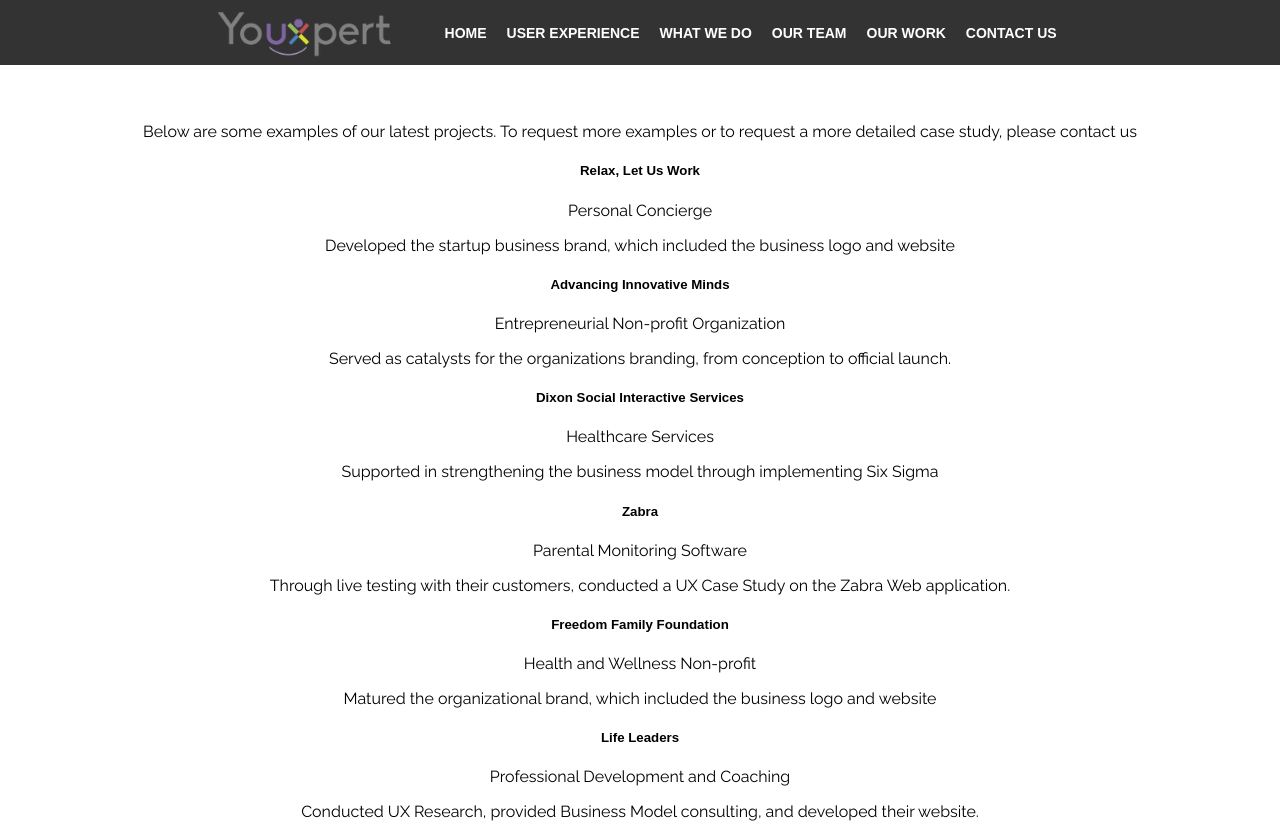
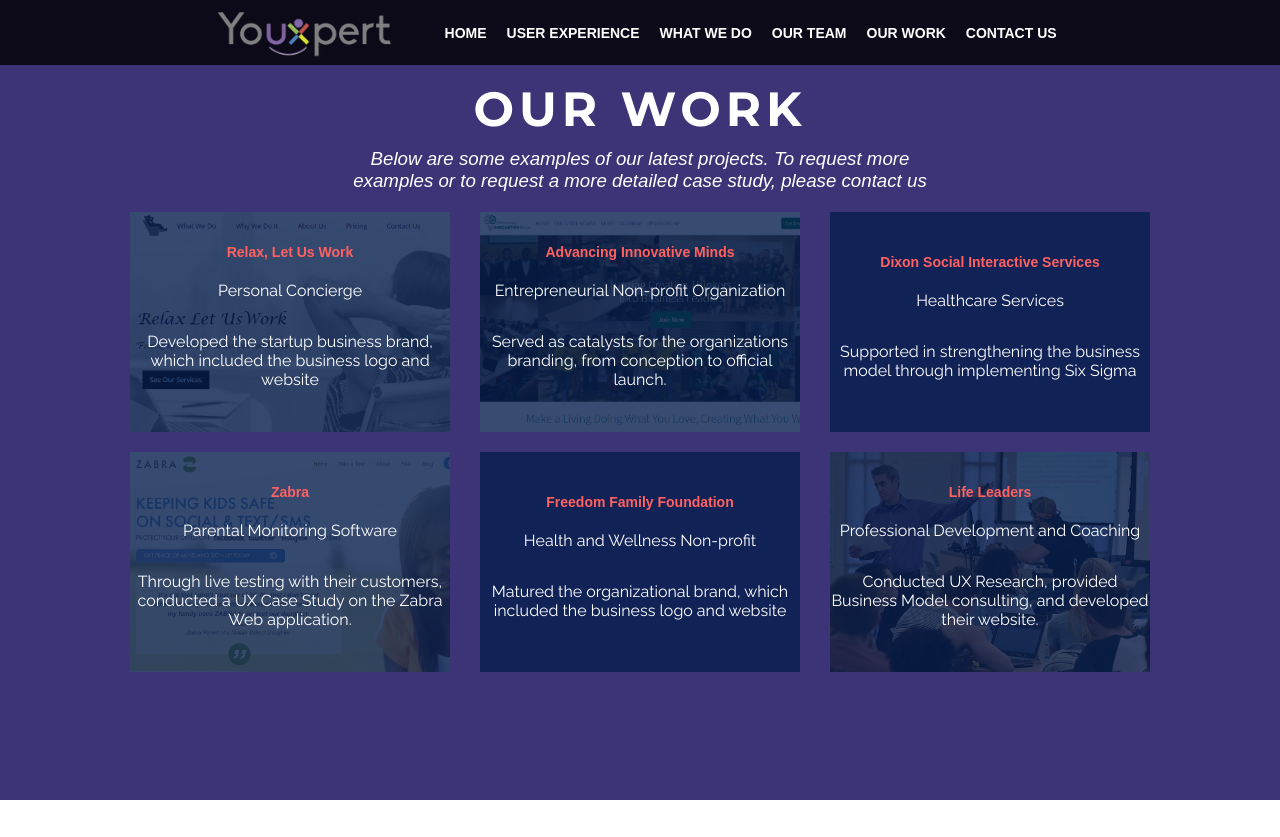
Before and after one commit to Raymond427/youxpert, a React (Create React App) app: page / in a window 1280 px wide. Both pictures are taken after a click on the link "OUR WORK". After the commit the page ends 800 px from the top, so only its background shows below. Built offline with nearby package versions, Linux system fonts and the light colour scheme.

Commit message:
styled OurWork component

```diff
--- a/src/components/OurWork.js
+++ b/src/components/OurWork.js
@@ -1,15 +1,18 @@
 import React, { Component } from 'react';
+import '../styles/OurWork.css';
+import aim from '../images/aimuncc.png';
+import lifeleaders from '../images/LifeLeaders.png';
+import rluw from '../images/RLUW.png';
+import zabra from '../images/Zabra.png';
 
 class OurWork extends Component {
    render(){
       const projects = this._getProjects();
 
       return(
-         <div className="OurWork page">
-            <h1>Our work</h1>
-            <p>
-               Below are some examples of our latest projects. To request more examples or to request a more detailed case study, please <a href="#" onClick={() => this._renderContactUs()}>contact us</a>
-            </p>
+         <div className="our-work page">
+            <h1 className="our-work--header">Our work</h1>
+            <h3 className="subheader">Below are some examples of our latest projects. To request more examples or to request a more detailed case study, please <a href="#" onClick={() => this._renderContactUs()}>contact us</a></h3>
             <div className="projects">
                {projects}
             </div>
@@ -19,22 +22,24 @@
 
    _getProjects(){
       const projectsJSON = [
-         { title: "Relax, Let Us Work", image: "", url: "http://www.relaxletuswork.com/", subtitle: "Personal Concierge", description: "Developed the startup business brand, which included the business logo and website " },
-         { title: "Advancing Innovative Minds", image: "", url: "http://www.aimuncc.org", subtitle: "Entrepreneurial Non-profit Organization", description: "Served as catalysts for the organizations branding, from conception to official launch." },
+         { title: "Relax, Let Us Work", image: rluw, url: "http://www.relaxletuswork.com/", subtitle: "Personal Concierge", description: "Developed the startup business brand, which included the business logo and website " },
+         { title: "Advancing Innovative Minds", image: aim, url: "http://www.aimuncc.org", subtitle: "Entrepreneurial Non-profit Organization", description: "Served as catalysts for the organizations branding, from conception to official launch." },
          { title: "Dixon Social Interactive Services", image: "", url: "http://dixonsocial.com/", subtitle: "Healthcare Services", description: "Supported in strengthening the business model  through implementing Six Sigma " },
-         { title: "Zabra", image: "", url: "http://zabra.com/", subtitle: "Parental Monitoring Software", description: "Through live testing with their customers, conducted a UX Case Study on the Zabra Web application." },
+         { title: "Zabra", image: zabra, url: "http://zabra.com/", subtitle: "Parental Monitoring Software", description: "Through live testing with their customers, conducted a UX Case Study on the Zabra Web application." },
          { title: "Freedom Family Foundation", image: "", url: "http://www.freedomfamilyfoundation.com/", subtitle: "Health and Wellness Non-profit", description: "Matured the organizational brand, which included the business logo and website " },
-         { title: "Life Leaders", image: "", url: "http://www.golifeleaders.com/", subtitle: "Professional Development and Coaching", description: "Conducted UX Research, provided Business Model consulting, and developed their website." }
+         { title: "Life Leaders", image: lifeleaders, url: "http://www.golifeleaders.com/", subtitle: "Professional Development and Coaching", description: "Conducted UX Research, provided Business Model consulting, and developed their website." }
       ];
 
       let id = 0;
       return projectsJSON.map((project) => {
          return(
-            <a href={project.url} target="blank" key={id += 1}>
+            <a href={project.url} className="project-link" target="blank" key={id += 1}>
                <div className="project" style={{backgroundImage: `url(${project.image})`}}>
-                  <h5>{project.title}</h5>
-                  <p>{project.subtitle}</p>
-                  <p>{project.description}</p>
+                  <div className="project--overlay">
+                     <h5>{project.title}</h5>
+                     <p>{project.subtitle}</p>
+                     <p>{project.description}</p>
+                  </div>
                </div>
             </a>
          );
--- a/src/components/UserX.js
+++ b/src/components/UserX.js
@@ -12,7 +12,7 @@
       return(
          <div className="UserX page">
             <h1 className="UserX--header">What is user experience design?</h1>
-            <h3 className="UserX--subheader">Every decision we make when building your product is based on the preferences of your target audience</h3>
+            <h3 className="subheader">Every decision we make when building your product is based on the preferences of your target audience</h3>
             <div className="UserX--steps">
                {userx}
             </div>
--- a/src/components/Ux.js
+++ b/src/components/Ux.js
@@ -4,7 +4,7 @@
    render(){
       return(
          <div className="ux" style={{backgroundImage: `url(${this.props.background})`}}>
-            <div className="overlay">
+            <div className="ux--overlay">
                <h4>{this.props.title}</h4>
                <p>{this.props.description}</p>
             </div>
--- a/src/styles/App.css
+++ b/src/styles/App.css
@@ -32,3 +32,12 @@
    outline: none;
    color: inherit;
 }
+
+.subheader {
+   margin-top: 5px;
+   max-width: 590px;
+   color: #FFFFFF;
+   font-weight: lighter;
+   font-style: italic;
+   margin: 10px auto;
+}
--- a/src/styles/OurWork.css
+++ b/src/styles/OurWork.css
@@ -1,3 +1,44 @@
-.OurWork {
+.our-work {
    background-color: #3D3478;
 }
+
+.projects {
+   display: flex;
+   flex-direction: row;
+   flex-wrap: wrap;
+   justify-content: center;
+   max-width: 1200px;
+   margin: 10px auto;
+   color: #FFFFFF;
+}
+
+.projects h5 {
+   margin: 5px 0;
+   font-size: 14px;
+   color: #FF6161;
+}
+
+.project--overlay {
+   background-color: rgba(7, 31, 78, 0.8);
+   height: 100%;
+   display: flex;
+   flex-direction: column;
+   justify-content: center;
+}
+
+.project-link {
+   max-width: 320px;
+   height: 220px;
+   margin: 10px 15px;
+}
+
+.our-work--header {
+   margin: 80px 0 10px 0;
+}
+
+.project {
+   width: 100%;
+   height: 100%;
+   background-size: cover;
+   background-repeat: no-repeat;
+}
--- a/src/styles/UserX.css
+++ b/src/styles/UserX.css
@@ -10,7 +10,7 @@
    background-repeat: no-repeat;
 }
 
-.overlay {
+.ux--overlay {
    width: 315px;
    height: 345px;
    background-color: rgba(7, 31, 78, 0.8);
@@ -20,12 +20,12 @@
    align-items: center;
 }
 
-.overlay h4 {
+.ux--overlay h4 {
    margin: 5px 0;
    color: #FF6161;
 }
 
-.overlay p {
+.ux--overlay p {
    width: 250px;
    color: #FFFFFF;
    font-size: 14px;
--- a/src/styles/WhatWeDo.css
+++ b/src/styles/WhatWeDo.css
@@ -15,6 +15,7 @@
    display: flex;
    flex-direction: row;
    flex-wrap: wrap;
+   justify-content: center;
    max-width: 930px;
    margin: 0 20px;
 }
```
